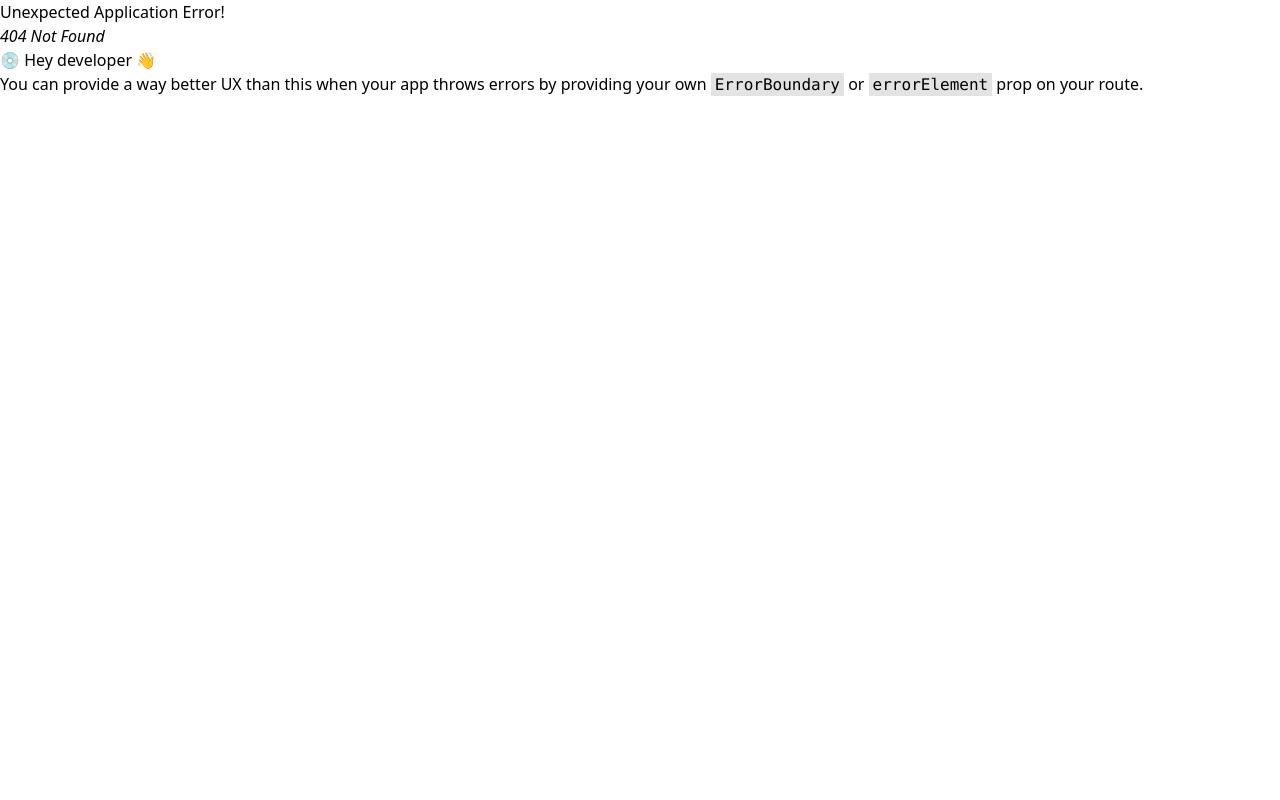
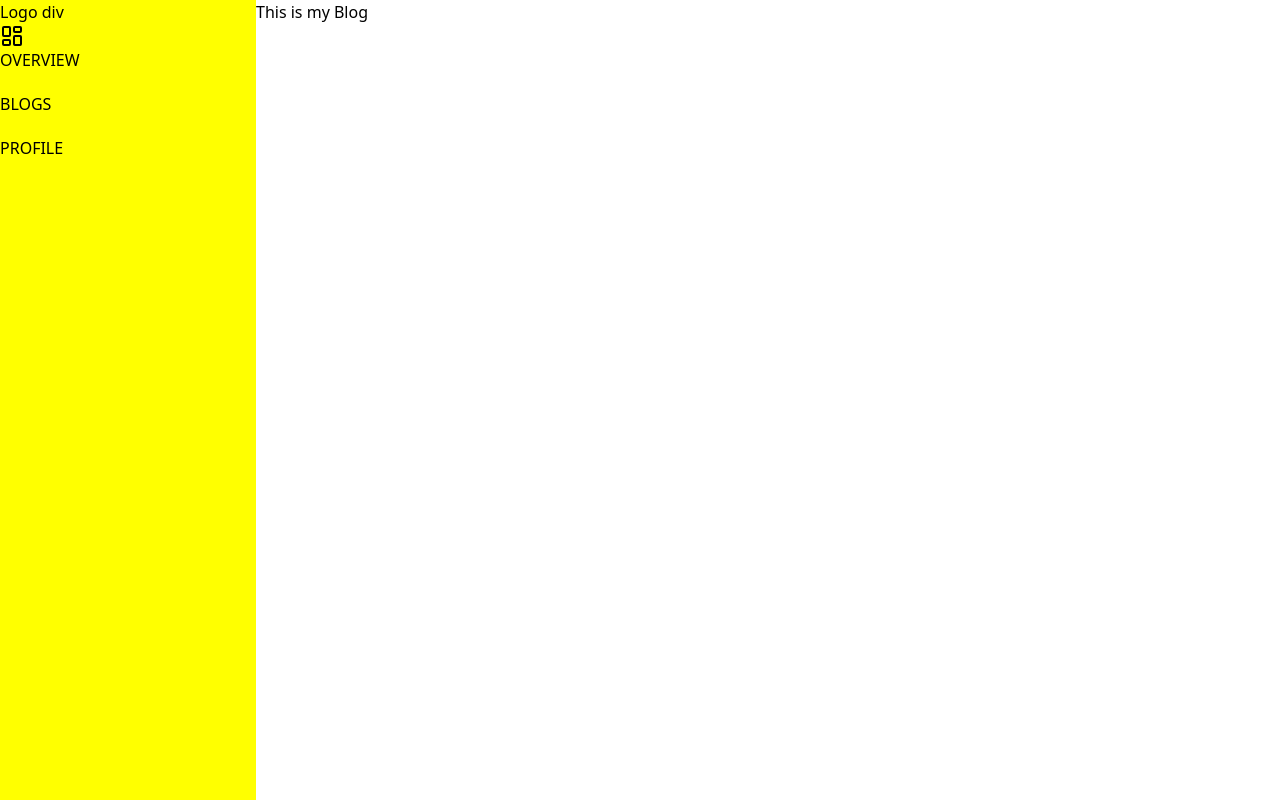
Before and after one commit to StaeyKay/blog, a React (Vite) app: page /dashboard/blogs in a window 1280 px wide. Before the commit this address had no page. Built offline with nearby package versions, Linux system fonts and the light colour scheme.

Commit message:
Set up the dashboard structure

```diff
--- a/package.json
+++ b/package.json
@@ -10,6 +10,7 @@
     "preview": "vite preview"
   },
   "dependencies": {
+    "lucide-react": "^0.438.0",
     "react": "^18.3.1",
     "react-dom": "^18.3.1",
     "react-icons": "^5.3.0",
--- a/src/App.jsx
+++ b/src/App.jsx
@@ -9,10 +9,19 @@ import Health from "./pages/health"
 import Design from "./pages/design"
 import Contact from "./pages/contact"
 import Sport from "./pages/sport"
+import LandingPage from "./pages/landing"
+import DashboardLayout from "./pages/dasboard/layout/dashboardLayout"
+import Profile from "./pages/dasboard/pages/profile"
+import Overview from "./pages/dasboard/pages/overview"
+import Blog from "./pages/dasboard/pages/blog"
 
 function App() {
 
   const router = createBrowserRouter([
+    // {
+    //   index: true,
+    //   element: <LandingPage/>
+    // },
     {
       path: "/",
       element: <RootLayout/>,
@@ -30,24 +39,42 @@ function App() {
           element: <Politics/>
         },
         {
-          path: "/business",
+          path: "business",
           element: <Business/>
         },
         {
-          path: "/health",
+          path: "health",
           element: <Health/>
         },
         {
-          path: "/design",
+          path: "design",
           element: <Design/>
         },
         {
-          path: "/sport",
+          path: "sport",
           element: <Sport/>
         },
         {
-          path: "/contact",
+          path: "contact",
           element: <Contact/>
+        }
+      ]
+    },
+    {
+      path: "dashboard",
+      element: <DashboardLayout/>,
+      children: [
+        {
+          index: true,
+          element: <Overview/>
+        },
+        {
+          path: "profile",
+          element: <Profile/>
+        },
+        {
+          path: "blogs",
+          element: <Blog/>
         }
       ]
     }
--- a/src/components/navbar.jsx
+++ b/src/components/navbar.jsx
@@ -1,5 +1,5 @@
 import React from 'react'
-import { Link } from 'react-router-dom';
+import { Link, useNavigate } from 'react-router-dom';
 import { FaFacebookF } from "react-icons/fa";
 import { FaTwitter } from "react-icons/fa";
 import { IoLogoInstagram } from "react-icons/io";
@@ -8,6 +8,8 @@ import K from "../constants"
 
 
 const Navbar = () => {
+  const navigate = useNavigate()
+
   return (
     <div className='py-10 space-y-10 px-[128px]'>
       <div className='flex justify-between items-center'>
@@ -37,6 +39,12 @@ const Navbar = () => {
         )
         }
       </div>
+      <button
+       onClick={() => navigate("/dashboard")}
+       className='bg-gray-400 rounded-lg px-10 py-4 text-black'>
+        Click me!
+      </button>
+      <Link to="/dashboard" className='bg-gray-400 rounded-lg px-10 py-4 text-black'>Click me</Link>
       <div>
         <hr className='text-gray-400 px-0'/>
       </div>
--- /dev/null
+++ b/src/components/sidebar.jsx
@@ -0,0 +1,27 @@
+import React from 'react'
+import { NavLink } from 'react-router-dom'
+import K from '../constants'
+
+const Sidebar = () => {
+  return (
+    <div className='bg-[#ffff00] min-h-screen w-64'>
+      <div>Logo div</div>
+      <div className='flex flex-col gap-5'>
+        {
+            K.DASHBOARDLINKS.map((item, index) => (
+                <NavLink
+                to ={item.path}
+                key={index}>
+                <span>{item.icon}</span>
+             <span>{item.name}</span>
+
+                </NavLink>
+
+            ))
+        }
+    </div>
+    </div>
+  )
+}
+
+export default Sidebar
--- a/src/constants/index.jsx
+++ b/src/constants/index.jsx
@@ -1,3 +1,5 @@
+import { LayoutDashboard } from "lucide-react";
+
 const K = {
     NAVLINKS: [
         {
@@ -31,6 +33,22 @@ const K = {
         {
             name: "CONTACT",
             path: "/contact"
+        }
+    ],
+
+    DASHBOARDLINKS: [
+        {
+            icon: <LayoutDashboard/>,
+            name: "OVERVIEW",
+            path: "/dashboard"
+        },
+        {
+            name: "BLOGS",
+            path: "/dashboard/blogs"
+        },
+        {
+            name: "PROFILE",
+            path: "/dashboard/profile"
         }
     ],
 
--- a/src/pages/business/index.jsx
+++ b/src/pages/business/index.jsx
@@ -5,6 +5,9 @@ const Business = () => {
   return (
     <div className='space-y-10 px-[128px]'>
       <BusinessPage/>
+      <div>
+        <div><div><div><p></p></div></div></div>
+      </div>
     </div>
   )
 }
--- /dev/null
+++ b/src/pages/dasboard/layout/dashboardLayout.jsx
@@ -0,0 +1,14 @@
+import React from 'react'
+import Sidebar from '../../../components/sidebar'
+import { Outlet } from 'react-router-dom'
+
+const DashboardLayout = () => {
+  return (
+    <div className='flex'>
+      <Sidebar/>
+      <Outlet/>
+    </div>
+  )
+}
+
+export default DashboardLayout
--- /dev/null
+++ b/src/pages/dasboard/pages/blog.jsx
@@ -0,0 +1,9 @@
+import React from 'react'
+
+const Blog = () => {
+  return (
+    <div> This is my Blog</div>
+  )
+}
+
+export default Blog
--- /dev/null
+++ b/src/pages/dasboard/pages/overview.jsx
@@ -0,0 +1,11 @@
+import React from 'react'
+
+const Overview = () => {
+  return (
+    <div>
+        Overview
+    </div>
+  )
+}
+
+export default Overview
--- /dev/null
+++ b/src/pages/dasboard/pages/profile.jsx
@@ -0,0 +1,9 @@
+import React from 'react'
+
+const Profile = () => {
+  return (
+    <div> This is my Profile</div>
+  )
+}
+
+export default Profile
--- /dev/null
+++ b/src/pages/landing/index.jsx
@@ -0,0 +1,9 @@
+import React from 'react'
+
+const LandingPage = () => {
+  return (
+    <div>LandingPage</div>
+  )
+}
+
+export default LandingPage
```
Also changed, not shown: 1 other file (tests, documents, lock files or other folders).
